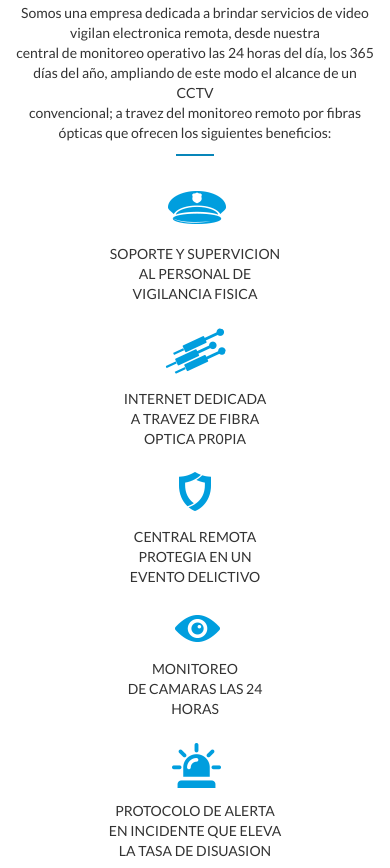
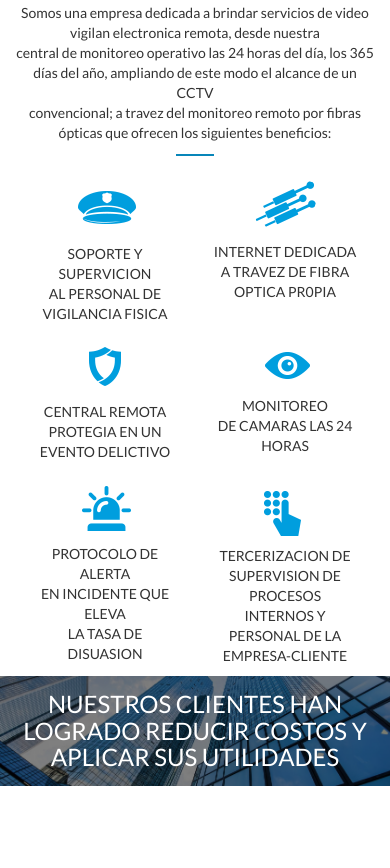
Before and after one commit to sheylabre/electo, a plain HTML site: page index.html in a window 390 px wide. Shown: the part 1201-2069 px from the top of the page. After the commit the page ends 1987 px from the top, so only its background shows below. Drawn offline with nearby package versions, Linux system fonts and the light colour scheme.

Commit message:
responsive movile

```diff
--- a/index.html
+++ b/index.html
@@ -119,33 +119,33 @@
                     <hr id="hr">
                 </div>
                 <div class="col-xs-12 col-md-6">
-                    <div class="col-sm-6 col-md-6 txt-center hover">
+                    <div class="col-xs-6 col-sm-6 col-md-6 txt-center hover">
                         <img src="static/img/police.png" alt="">
                         <p>SOPORTE Y SUPERVICION <br> AL PERSONAL DE <br> VIGILANCIA FISICA</p>
                     </div>
-                    <div class="col-sm-6 col-md-6 txt-center hover">
+                    <div class="col-xs-6 col-sm-6 col-md-6 txt-center hover">
                         <img src="static/img/jeringa.png" alt="">
                         <p>INTERNET DEDICADA <br> A TRAVEZ DE FIBRA <br> OPTICA PR0PIA</p>
                     </div>
                 </div>
                 <div class="col-xs-12 col-md-6">
-                    <div class="col-sm-6 col-md-6 txt-center hover">
+                    <div class="col-xs-6 col-sm-6 col-md-6 txt-center hover">
                         <img src="static/img/seguro.png" alt="">
                         <p>CENTRAL REMOTA <br> PROTEGIA EN UN <br> EVENTO DELICTIVO</p>
                     </div>
-                    <div class="col-sm-6 col-md-6 txt-center hover">
+                    <div class="col-xs-6 col-sm-6 col-md-6 txt-center hover">
                         <img src="static/img/ojo.png" alt="">
                         <p>MONITOREO <br>  DE CAMARAS LAS 24 <br> HORAS</p>
                     </div>
                 </div>
                 <div class="col-md-12 mg-bt">
-                    <div class="col-sm-6 col-md-6 txt-center">
+                    <div class="col-xs-6 col-sm-6 col-md-6 txt-center">
                         <div class="hover">
                             <img src="static/img/lin.png" alt="">
                             <p>PROTOCOLO DE ALERTA <br> EN INCIDENTE QUE ELEVA <br> LA TASA DE DISUASION</p>
                         </div>
                     </div>
-                    <div class="col-sm-6 col-md-6 txt-center ">
+                    <div class="col-xs-6 col-sm-6 col-md-6 txt-center ">
                         <div class="hover">
                             <img src="static/img/mano.png" alt="">
                             <p>TERCERIZACION DE <br> SUPERVISION DE PROCESOS <br> INTERNOS Y PERSONAL DE LA <br> EMPRESA-CLIENTE</p>
```
